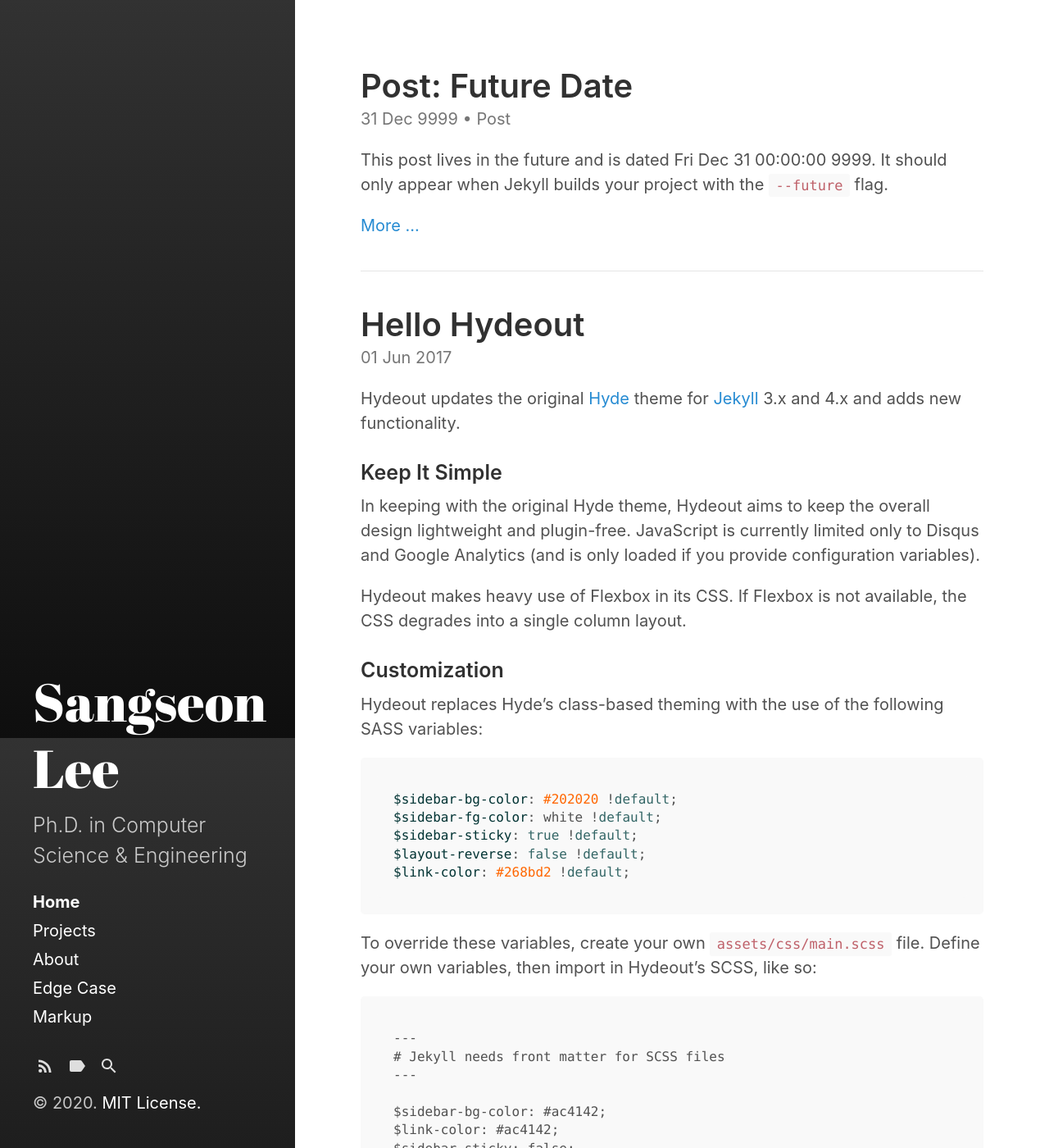
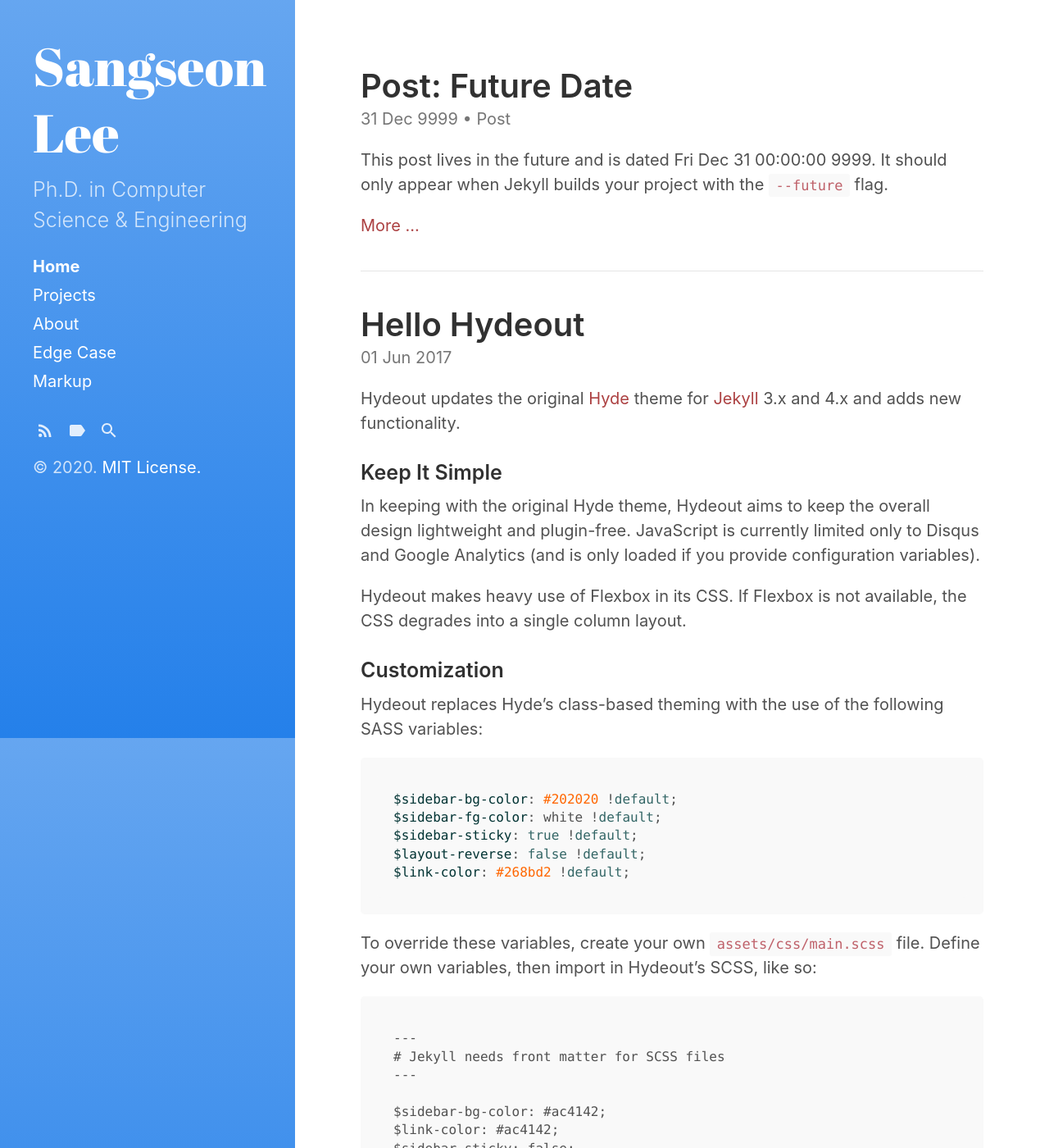
Before and after one commit to smaster7/smaster7.github.io, a Jekyll site: the page built from index.html, in a window 1280 px wide and 1400 px high. Shown: the whole window at 82% size. Built offline with Jekyll 4.4.1, drawn with Linux system fonts in a browser that asks for light colours; the list of posts is cut into pages by our own code.

Commit message:
bg color

```diff
--- a/assets/css/main.scss
+++ b/assets/css/main.scss
@@ -4,3 +4,8 @@
 ---
 
 @import "hydeout";
+
+$sidebar-bg-color: #4593ed;
+$link-color: #ac4142;
+$sidebar-sticky: false;
+@import "hydeout";
```
Also changed, not shown: 1 other file.
